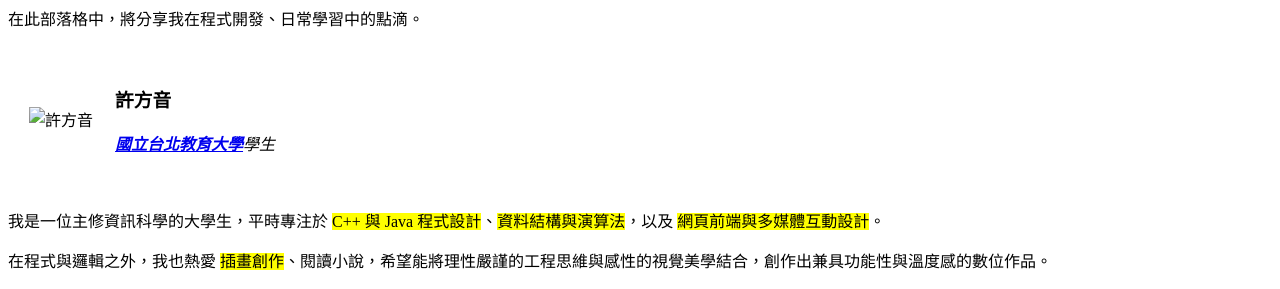
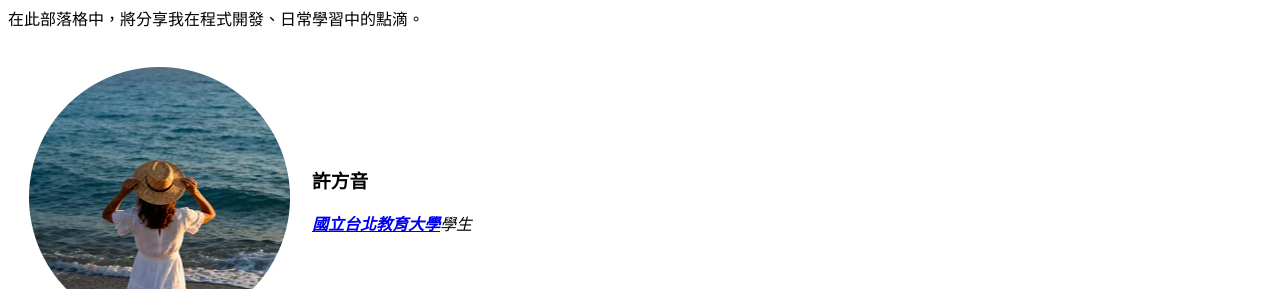
Before and after one commit to wendyhsu0116-design/website_HTML, a plain HTML site: page index.html in a window 1280 px wide. Shown: the part 182-471 px from the top of the page. Drawn offline with Linux system fonts and the light colour scheme.

Commit message:
Update index.html

```diff
--- a/index.html
+++ b/index.html
@@ -29,7 +29,7 @@
             <section>
                 <table cellspacing="20">
                     <tr>
-                        <td><img src="assets/images/許方音-modified.jpg" alt="許方音"></td>
+                        <td><img src="assets/images/許方音-modified.png" alt="許方音"></td>
                         <td><h1>許方音</h1><p>
                             <em><strong><a href="https://www.ntue.edu.tw/">國立台北教育大學</a></strong>學生</em></p></td>
                     </tr>
```
